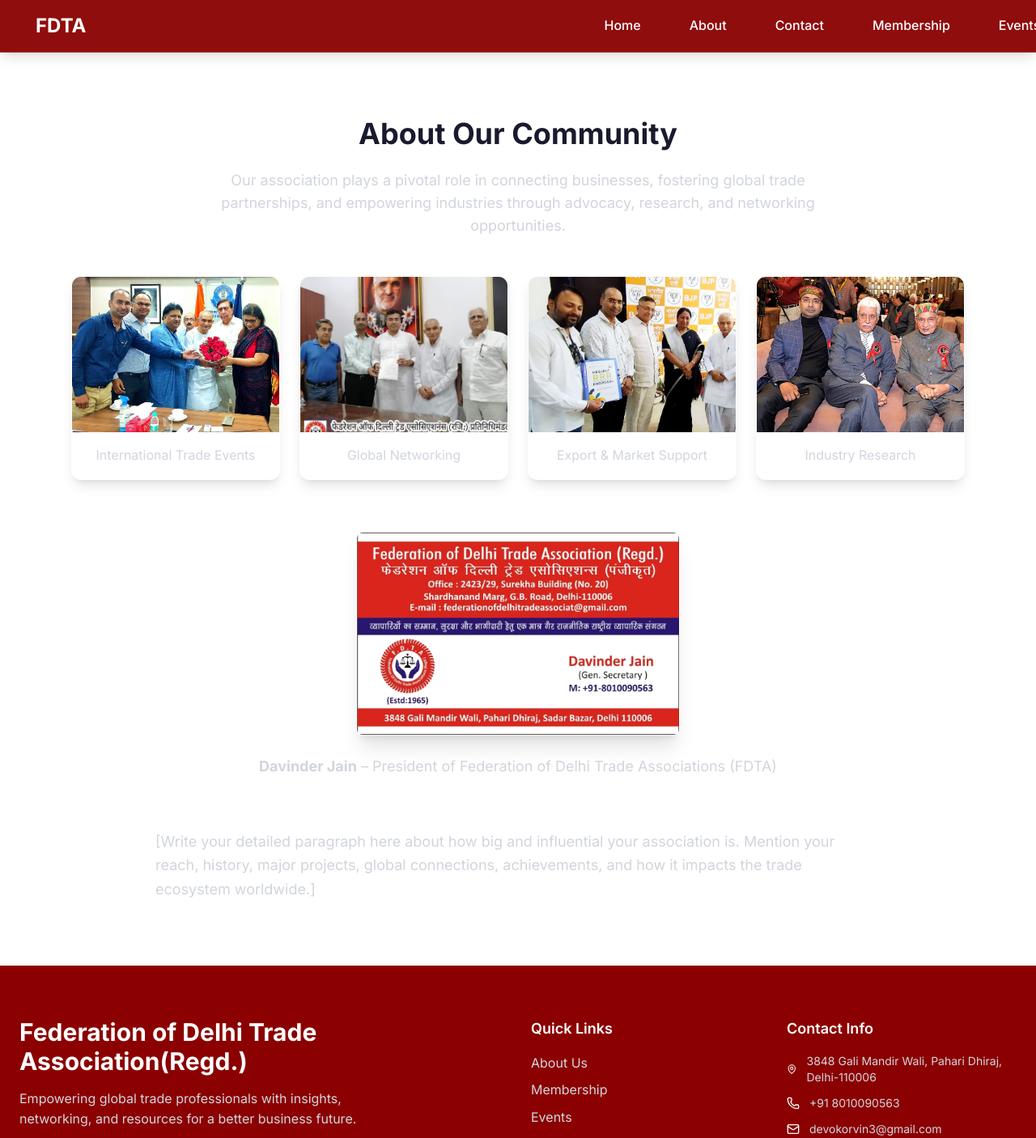
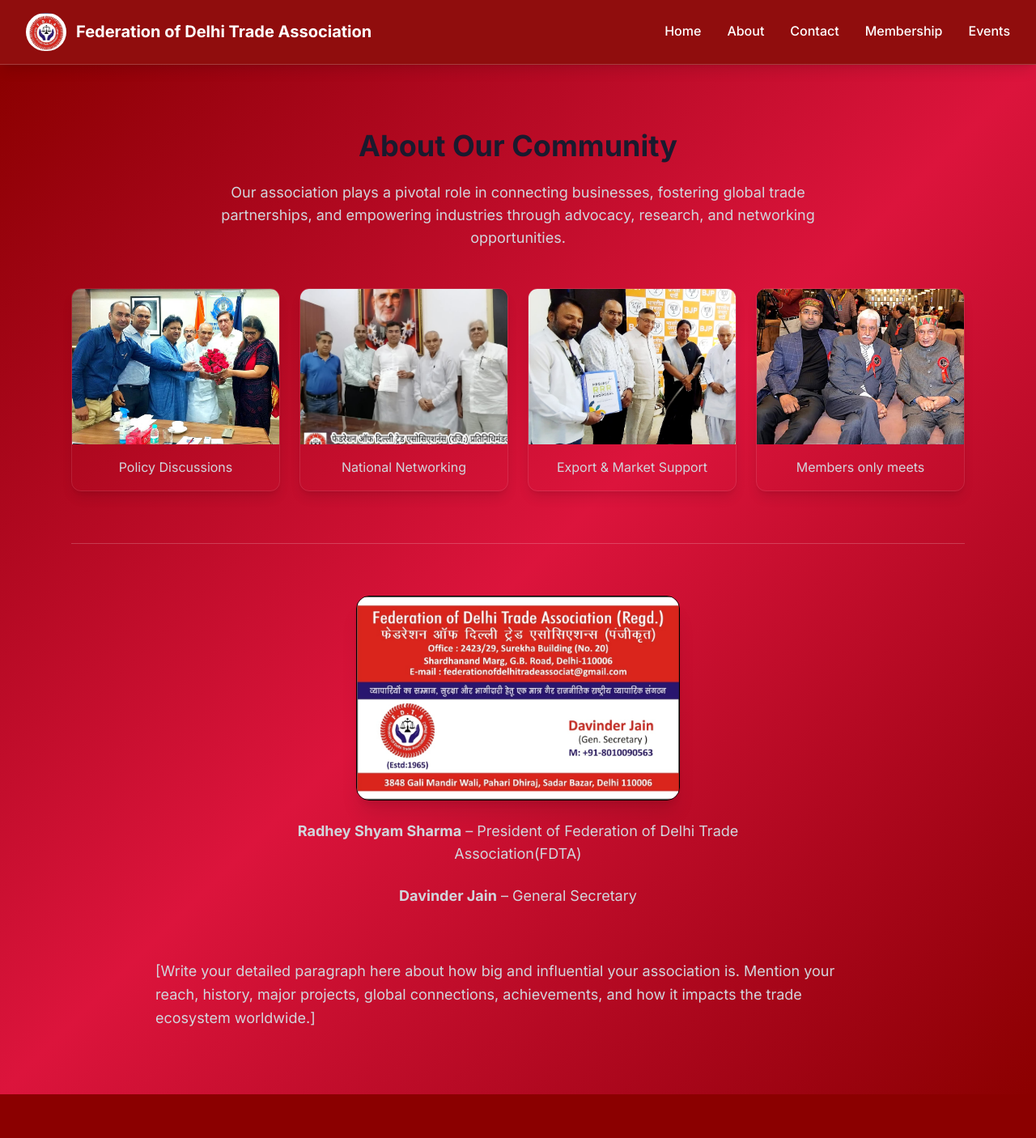
Before and after one commit to Jain-Akshat02/FDTA, a Next.js app: page /about in a window 1280 px wide. Shown: the top 1406 px of the page at 81% size. Built offline with nearby package versions, Linux system fonts and the light colour scheme.

Commit message:
testimonials

```diff
--- a/src/app/about/page.tsx
+++ b/src/app/about/page.tsx
@@ -2,7 +2,8 @@
 
 export default function About() {
   return (
-    <section className="px-6 py-20 max-w-6xl mx-auto">
+    <div className="bg-gradient-to-br from-primary via-secondary to-primary">
+    <section className="px-6 py-20 max-w-6xl mx-auto ">
       {/* Heading */}
       <h1 className="text-4xl font-bold mb-6 text-center">About Our Community</h1>
       <p className="text-gray-300 text-lg text-center max-w-3xl mx-auto mb-12">
@@ -12,35 +13,39 @@
 
       {/* Four Images Grid */}
       <div className="grid grid-cols-1 sm:grid-cols-2 lg:grid-cols-4 gap-6 mb-16">
-        <div className="rounded-xl overflow-hidden shadow-lg border border-white/10">
+        <div className="rounded-xl overflow-hidden shadow-lg border border-white/10 hover:scale-105 transition-transform duration-300">
           <Image src="/pic1.png" alt="Trade Event" width={500} height={300} className="object-cover w-full h-48" />
-          <div className="p-4 text-center text-gray-300">International Trade Events</div>
+          <div className="p-4 text-center text-gray-300">Policy Discussions</div>
         </div>
-        <div className="rounded-xl overflow-hidden shadow-lg border border-white/10">
+        <div className="rounded-xl overflow-hidden shadow-lg border border-white/10 hover:scale-105 transition-transform duration-300">
           <Image src="/pic2.png" alt="Networking" width={500} height={300} className="object-cover w-full h-48" />
-          <div className="p-4 text-center text-gray-300">Global Networking</div>
+          <div className="p-4 text-center text-gray-300">National Networking</div>
         </div>
-        <div className="rounded-xl overflow-hidden shadow-lg border border-white/10">
+        <div className="rounded-xl overflow-hidden shadow-lg border border-white/10 hover:scale-105 transition-transform duration-300">
           <Image src="/pic3.png" alt="Export Support" width={500} height={300} className="object-cover w-full h-48" />
           <div className="p-4 text-center text-gray-300">Export & Market Support</div>
         </div>
-        <div className="rounded-xl overflow-hidden shadow-lg border border-white/10">
+        <div className="rounded-xl overflow-hidden shadow-lg border border-white/10 hover:scale-105 transition-transform duration-300">
           <Image src="/pic4.png" alt="Industry Research" width={500} height={300} className="object-cover w-full h-48" />
-          <div className="p-4 text-center text-gray-300">Industry Research</div>
+          <div className="p-4 text-center text-gray-300">Members only meets</div>
         </div>
       </div>
+<hr className="my-16 border-white/20" />
 
-      {/* President Visiting Card */}
+      {/* G.S. Visiting Card */}
       <div className="flex flex-col items-center gap-6 mb-16">
         <Image
           src="/image1.png"
-          alt="President Visiting Card"
+          alt="Visiting Card"
           width={400}
           height={250}
-          className="rounded-lg shadow-xl border border-white/20"
+          className="rounded-2xl shadow-xl border-1 border-black"
         />
         <p className="text-lg text-gray-300 text-center max-w-2xl">
-          <strong>Davinder Jain</strong> – President of Federation of Delhi Trade Associations (FDTA)
+          <strong>Radhey Shyam Sharma</strong> – President of Federation of Delhi Trade Association(FDTA)
+        </p>
+        <p className="text-lg text-gray-300 text-center max-w-2xl">
+          <strong>Davinder Jain</strong> – General Secretary
         </p>
       </div>
 
@@ -54,5 +59,6 @@
         </p>
       </div>
     </section>
+    </div>
   );
 }
--- a/src/components/CTASection.tsx
+++ b/src/components/CTASection.tsx
@@ -38,7 +38,7 @@
             viewport={{ once: true }}
             className="text-xl text-gray-200 mb-8 max-w-2xl mx-auto"
           >
-            Join thousands of successful trade professionals who have accelerated their growth through our comprehensive association.
+            Join thousands of successful trade professionals who have accelerated their growth and broken through barriers by working together
           </motion.p>
 
           <motion.div
--- a/src/components/Footer.tsx
+++ b/src/components/Footer.tsx
@@ -11,7 +11,7 @@
           {/* Company Info */}
           <div className="lg:col-span-2">
             <Link href="/" className="text-3xl font-bold text-white mb-4 inline-block">
-              Federation of Delhi Trade Association(Regd.)
+              Federation of Delhi Trade Association (Regd. 1967)
             </Link>
             <p className="text-gray-300 mb-6 max-w-md">
               Empowering global trade professionals with insights, networking, and resources for a better business future.
--- a/src/components/Hero.tsx
+++ b/src/components/Hero.tsx
@@ -27,7 +27,7 @@
               className="inline-flex items-center gap-2 bg-white/20 text-white px-4 py-2 rounded-full text-sm font-medium mb-6"
             >
               <Globe size={16} />
-              Global Trade Association
+              National Trade Association
             </motion.div>
 
             <motion.h1
@@ -71,12 +71,11 @@
               className="flex gap-8 mt-12"
             >
               <div className="text-center">
-                <div className="text-3xl font-bold text-white">1 Cr+</div>
+                <div className="text-3xl font-bold text-white">10 lakh+</div>
                 <div className="text-gray-200 text-sm">Active Members</div>
               </div>
               <div className="text-center">
-                <div className="text-3xl font-bold text-white">10+</div>
-                <div className="text-gray-200 text-sm">Countries</div>
+
               </div>
               <div className="text-center">
                 <div className="text-3xl font-bold text-white">60+</div>
--- a/src/components/Navbar.tsx
+++ b/src/components/Navbar.tsx
@@ -13,17 +13,17 @@
       initial={{ y: -80, opacity: 0 }}
       animate={{ y: 0, opacity: 1 }}
       transition={{ duration: 0.6 }}
-      className="flex items-center px-8 py-4 bg-primary/95 backdrop-blur-lg border-b border-white/20 sticky top-0 z-50 shadow-lg"
+      className="flex justify-between items-center px-8 py-4 bg-primary/95 backdrop-blur-lg border-b border-white/20 sticky top-0 z-50 shadow-lg"
     >
-      <Link href="/">
+      <Link href="/" className="flex items-center gap-3">
         <Image src="/logo.png" alt="Logo" width={50} height={50} className="rounded-full"/>
-      </Link>
-      <Link href="/" className="text-2xl font-bold text-white hover:text-gray-200 transition-colors ml-3">
-        FDTA
+        <span className="text-xl font-bold text-white hover:text-gray-200 transition-colors whitespace-nowrap">
+          Federation of Delhi Trade Association
+        </span>
       </Link>
 
       {/* Desktop Navigation */}
-      <div className="hidden md:flex gap-15 ml-160">
+      <div className="hidden md:flex gap-8">
         <Link href="/" className="text-white hover:text-gray-200 transition-colors font-medium">Home</Link>
         <Link href="/about" className="text-white hover:text-gray-200 transition-colors font-medium">About</Link>
         <Link href="/contact" className="text-white hover:text-gray-200 transition-colors font-medium">Contact</Link>
--- a/src/components/TestimonialsSection.tsx
+++ b/src/components/TestimonialsSection.tsx
@@ -4,26 +4,26 @@
 
 const testimonials = [
   {
-    name: "Sarah Johnson",
-    role: "CEO, Global Trade Solutions",
-    company: "New York, USA",
-    content: "TradeConnect has been instrumental in expanding our international reach. The networking opportunities and market insights have directly contributed to our 300% growth in the past two years.",
+    name: "Praveen Anand",
+    role: "President",
+    company: "Wholesale Hosiery Association",
+    content: "FDTA has been instrumental in expanding our national reach. The networking opportunities and market insights have directly contributed to our growth in multiple folds the past two years.",
     rating: 5,
     image: "/src/Pictures/image.png"
   },
   {
-    name: "Michael Chen",
-    role: "Director of International Trade",
-    company: "Shanghai, China",
-    content: "The regulatory support and professional development programs have given our team the expertise needed to navigate complex international markets successfully.",
+    name: "Devraj baweja",
+    role: "Director",
+    company: "Delhi Vyapar Mahasangh",
+    content: "The regulatory support and professional development programs have given our team the expertise and vision needed to navigate complex markets successfully.",
     rating: 5,
     image: "/src/Pictures/image.png"
   },
   {
-    name: "Elena Rodriguez",
-    role: "Trade Consultant",
-    company: "Madrid, Spain",
-    content: "Being part of TradeConnect has opened doors to partnerships I never thought possible. The association truly understands the needs of modern trade professionals.",
+    name: "Yogesh Singhal",
+    role: "Chairman",
+    company: "All Bullion Jewllers Association",
+    content: "Being part of FDTA has opened doors to partnerships I never thought possible. The association truly understands the needs of modern trade professionals.",
     rating: 5,
     image: "/src/Pictures/image.png"
   }
@@ -101,7 +101,7 @@
           <div className="inline-flex items-center gap-8 text-gray-500">
             <div className="flex items-center gap-2">
               <div className="w-3 h-3 bg-accent rounded-full"></div>
-              <span className="text-sm">1 Cr+ Active Members</span>
+              <span className="text-sm">10 lakh+ Active Members</span>
             </div>
             <div className="flex items-center gap-2">
               <div className="w-3 h-3 bg-accent rounded-full"></div>
```
